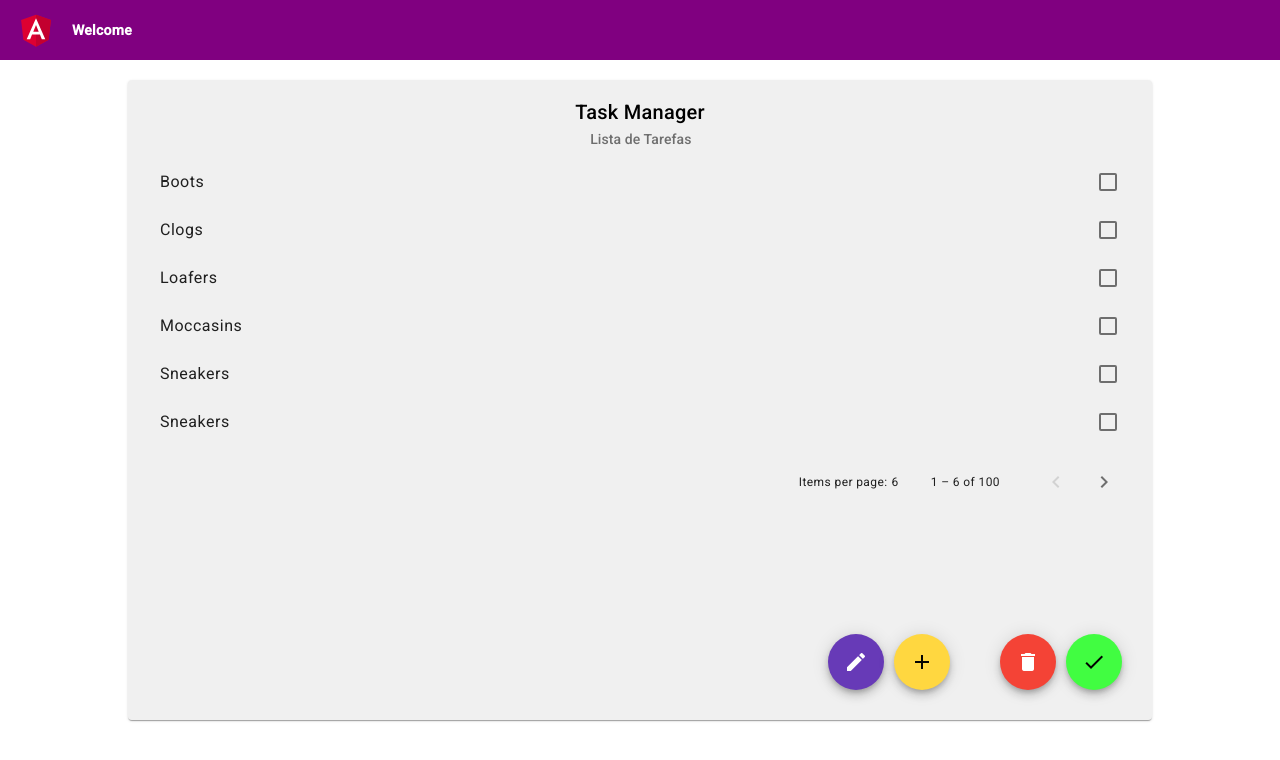
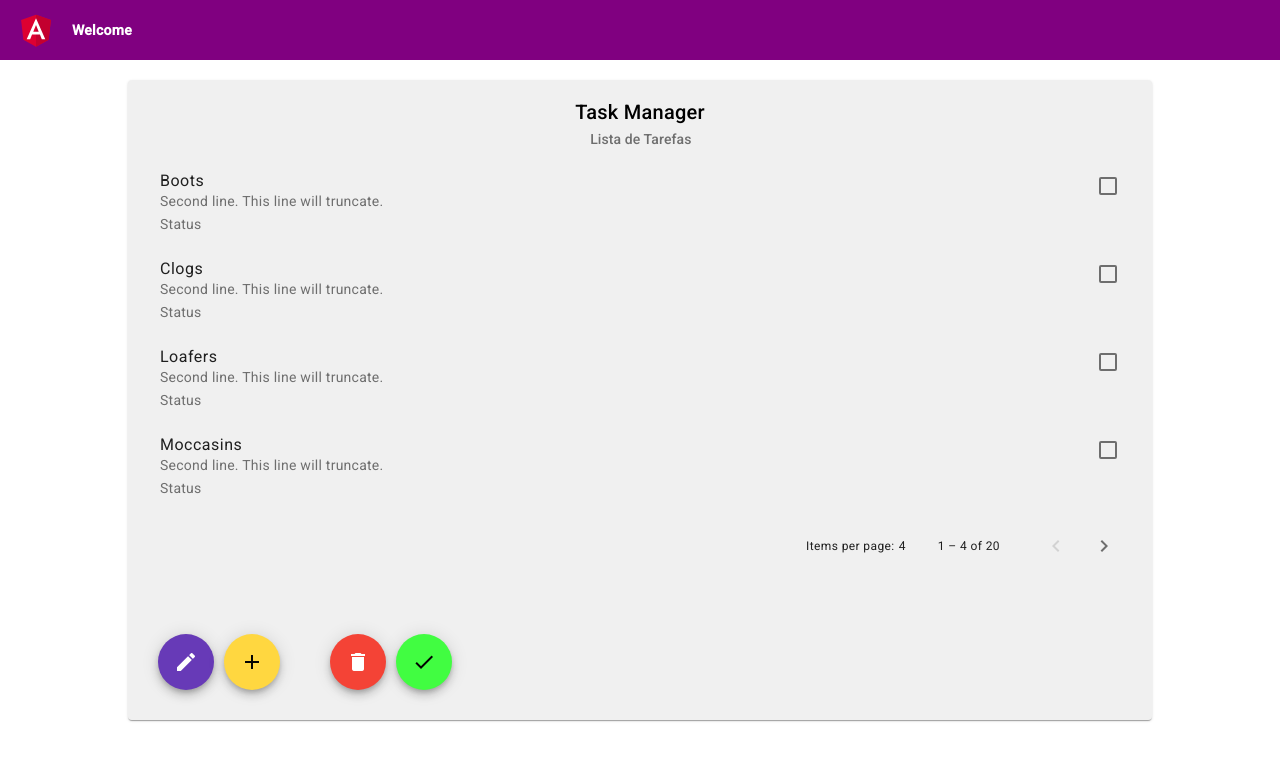
Before and after one commit to paullo97/taskmanager, an Angular app: page / in a window 1280 px wide. Shown: the top 760 px of the page. Built offline with nearby package versions, Linux system fonts and the light colour scheme.

Commit message:
include more informations in list

```diff
--- a/src/app/components/painel/painel.component.html
+++ b/src/app/components/painel/painel.component.html
@@ -8,16 +8,18 @@
         <mat-card-content>
             <mat-selection-list [(ngModel)]="itensSelecionados">
                 <mat-list-option *ngFor="let shoe of typesOfShoes" [value]="shoe">
-                    {{shoe}}
+                    <span matListItemTitle>{{shoe}}</span>
+                    <span matListItemLine>Second line. This line will truncate.</span>
+                    <span>Status</span>
                 </mat-list-option>
             </mat-selection-list>
 
-            <mat-paginator [length]="100" [pageSize]="6" aria-label="Select page">
+            <mat-paginator [length]="20" [pageSize]="4" aria-label="Select page">
             </mat-paginator>
 
             <div class="actions">
                 <div class="group1">
-                    <button mat-fab color="primary" (click)="editCreate()">
+                    <button mat-fab color="primary" (click)="editCreate('123')">
                         <mat-icon>edit</mat-icon>
                     </button>
                     <button mat-fab color="accent" (click)="editCreate()">
--- a/src/app/components/painel/painel.component.scss
+++ b/src/app/components/painel/painel.component.scss
@@ -35,9 +35,9 @@
             gap: 50px;
             position: absolute;
             bottom: 0;
-            right: 0;
+            left: 0;
             margin-bottom: 30px;
-            margin-right: 30px;
+            margin-left: 30px;
 
             .group1, .group2
             {
--- a/src/app/components/painel/painel.component.ts
+++ b/src/app/components/painel/painel.component.ts
@@ -10,7 +10,7 @@ import { DialogCreateComponent } from "../dialog-create/dialog-create.component"
     styleUrls: ['./painel.component.scss']
 })
 export class PainelComponent {
-    public typesOfShoes: Array<string> = ['Boots', 'Clogs', 'Loafers', 'Moccasins', 'Sneakers', 'Sneakers'];
+    public typesOfShoes: Array<string> = ['Boots', 'Clogs', 'Loafers', 'Moccasins'];
     public itensSelecionados: Array<string> = [];
 
     constructor(public dialog: MatDialog) { }
@@ -27,7 +27,11 @@ export class PainelComponent {
         this.dialog.open(DialogCompleteComponent);
     }
 
-    public editCreate(): void {
-        this.dialog.open(DialogCreateComponent);
+    public editCreate(args: string = ''): void {
+        this.dialog.open(DialogCreateComponent, {
+            data: {
+                id: args
+            }
+        });
     }
 }
```
